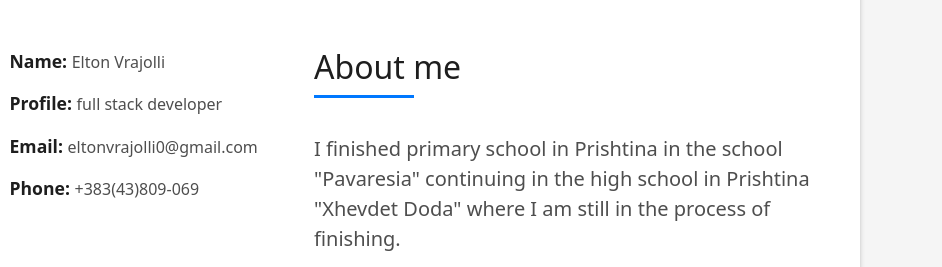
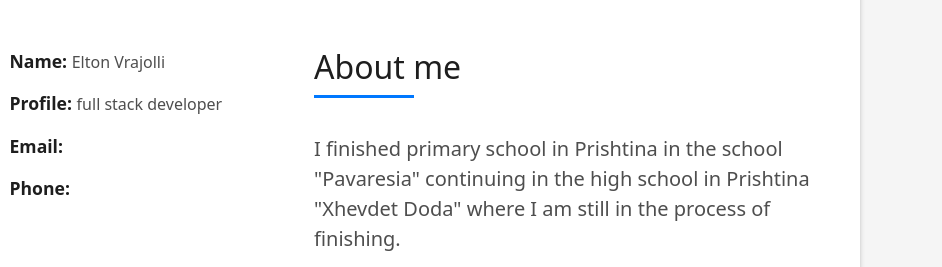
Before and after one commit to Tranzicioni/CV, a plain HTML site: page index.html in a window 1280 px wide. Shown: the part 880-1147 px from the top of the page, 338-1280 px from the left. Drawn offline with Linux system fonts and the light colour scheme.

Commit message:
Update index.html

```diff
--- a/index.html
+++ b/index.html
@@ -88,8 +88,8 @@
                       <div class="about-info">
                         <p><span class="title-s">Name: </span> <span>Elton Vrajolli</span></p>
                         <p><span class="title-s">Profile: </span> <span>full stack developer</span></p>
-                        <p><span class="title-s">Email: </span> <span>eltonvrajolli0@gmail.com</span></p>
-                        <p><span class="title-s">Phone: </span> <span>+383(43)809-069</span></p>
+                        <p><span class="title-s">Email: </span> <span></span></p>
+                        <p><span class="title-s">Phone: </span> <span></span></p>
                       </div>
                     </div>
                   </div>
```
